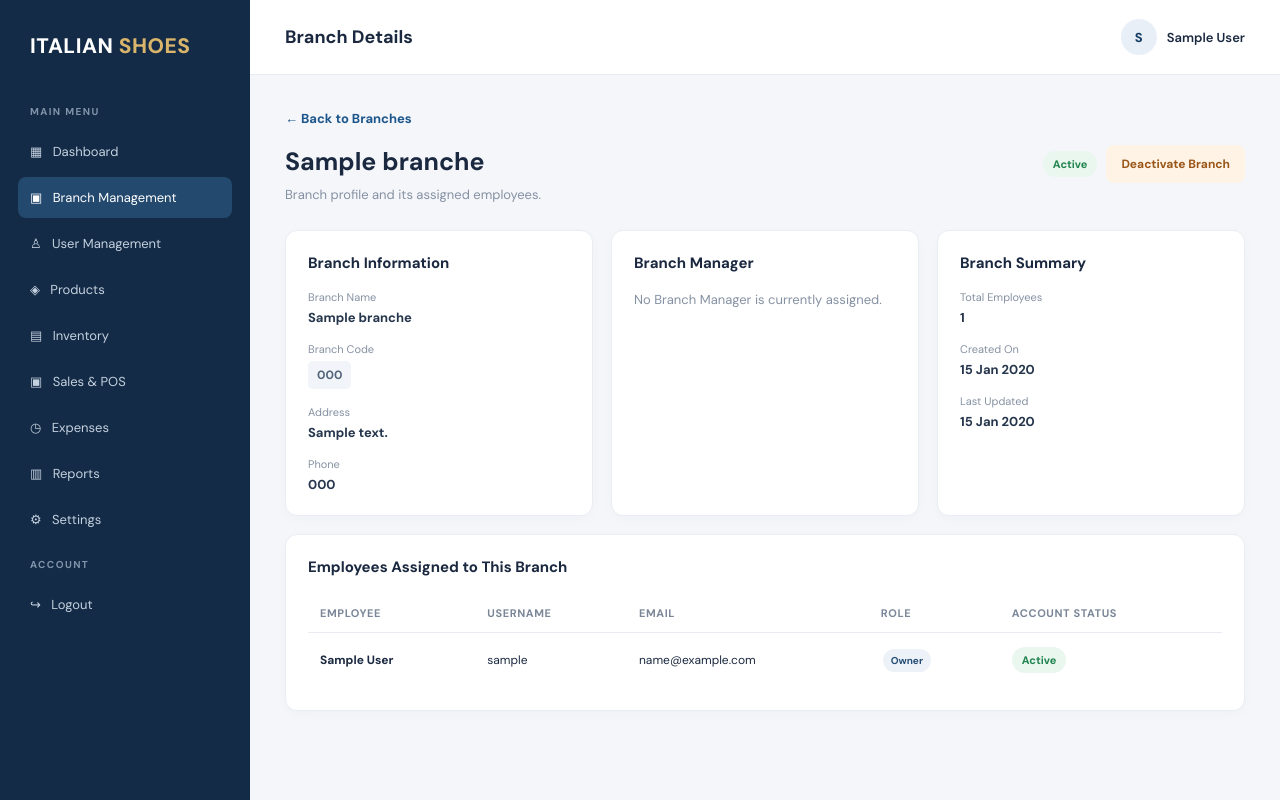
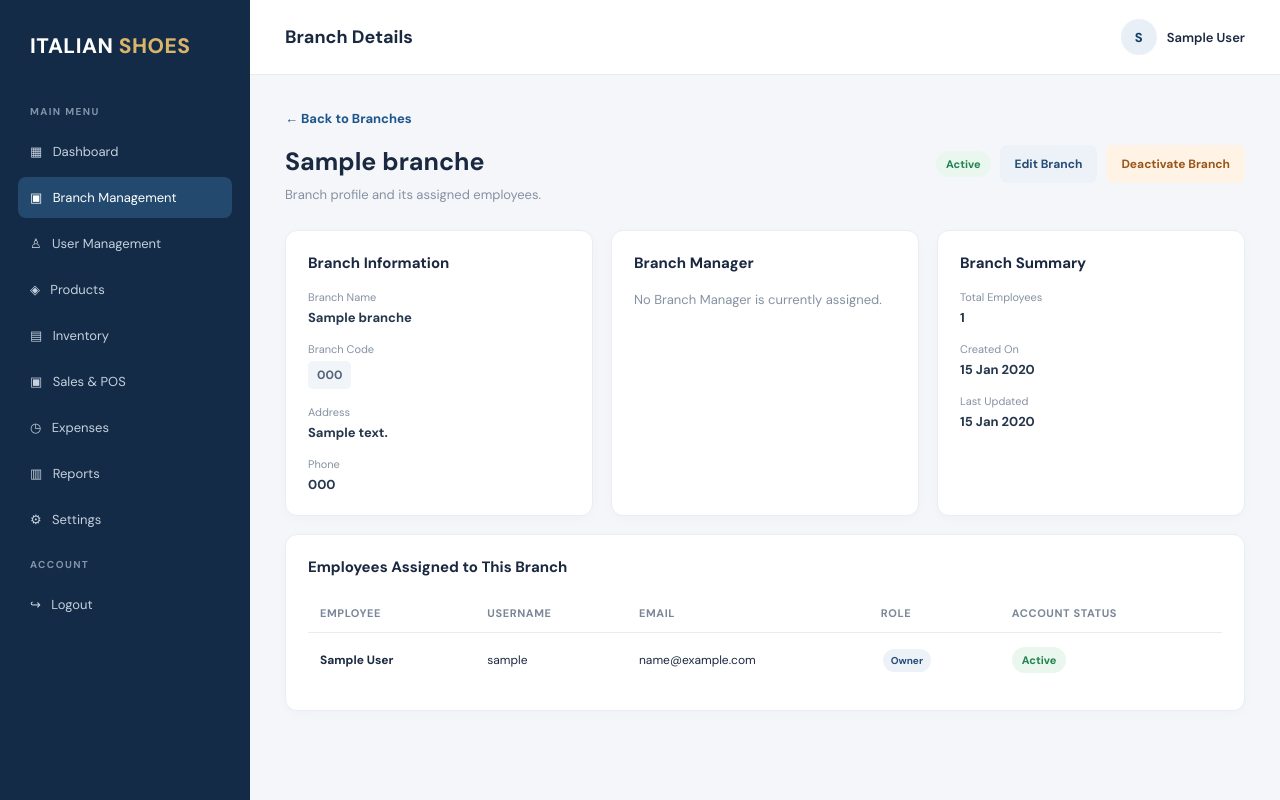
Before and after one commit to Hunneybaloch/italian-shoes-pos, a Laravel app: page /branches/1 in a window 1280 px wide. Run offline with Laravel 12, Linux system fonts and the light colour scheme; a user stored in the database is signed in; data comes from the database, SQL or seed files in the repository; tables that the repository leaves empty hold one stand-in row (values such as "Sample post").

Commit message:
Add edit action to branch details page

```diff
--- a/resources/views/branches/show.blade.php
+++ b/resources/views/branches/show.blade.php
@@ -95,6 +95,7 @@
                 </div>
                 <div class="actions">
                     <span class="status {{ $branch->is_active ? 'active' : 'inactive' }}">{{ $branch->is_active ? 'Active' : 'Inactive' }}</span>
+                    <a class="btn btn-light" href="{{ route('branches.edit', $branch) }}">Edit Branch</a>
                     <form method="POST" action="{{ route('branches.toggle-status', $branch) }}">
                         @csrf
                         @method('PATCH')
```
